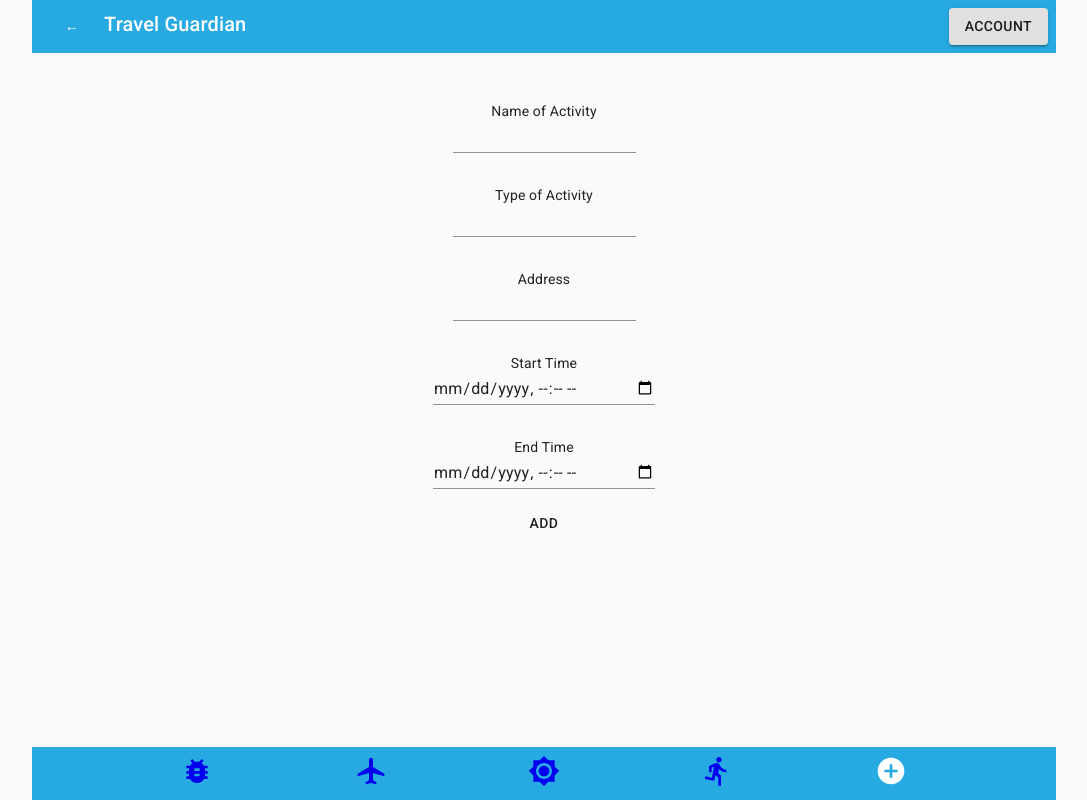
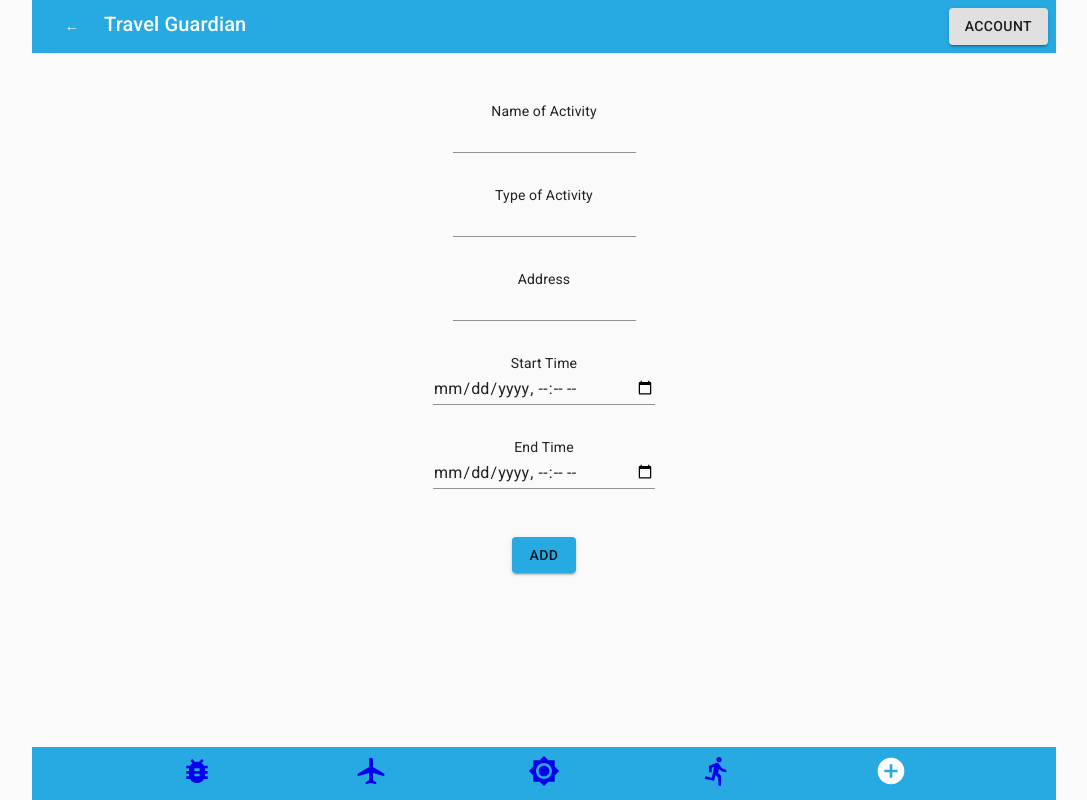
Before and after one commit to StevenMcHenry01/642_group_final_implementation, a React (Create React App) app: page /add-activity in a window 1280 px wide. Shown: the whole page, without its empty margins (96-1183 px from the left). Built offline with nearby package versions, Linux system fonts and the light colour scheme.

Commit message:
activity-add: added styling to Add button

```diff
--- a/src/pages/AddActivity.js
+++ b/src/pages/AddActivity.js
@@ -36,7 +36,11 @@ const AddActivityPage = () => {
           <label htmlFor="activity-end-time">End Time</label>
           <TextField type="datetime-local" id="activity-end-time" />
         </Box>
-        <Button>Add</Button>
+        <Box m={4}>
+          <Button variant="contained" color="primary">
+            Add
+          </Button>
+        </Box>
       </Box>
     </React.Fragment>
   );
```
